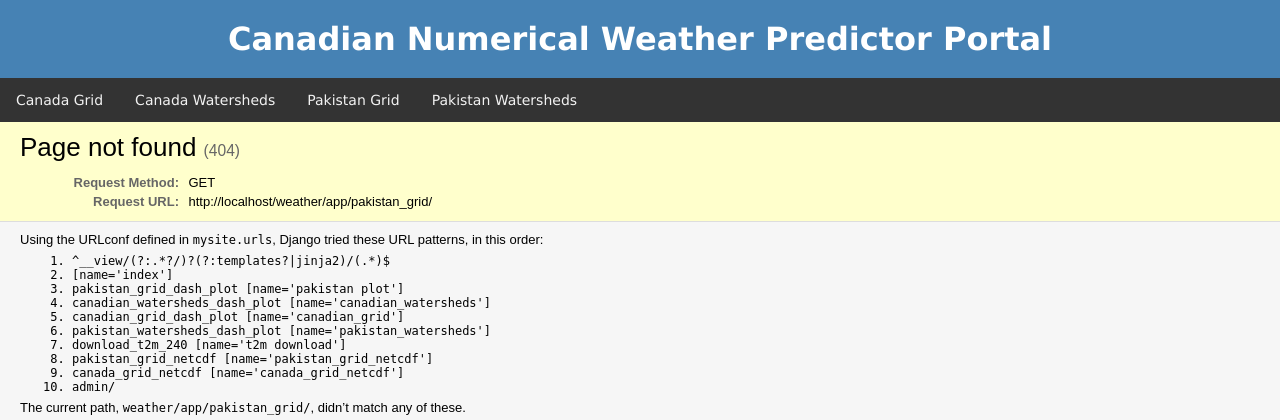
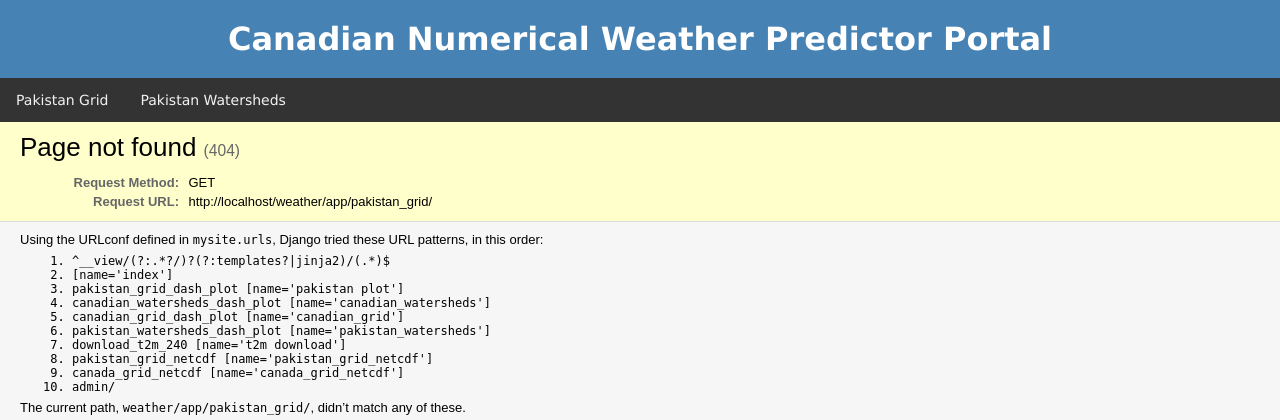
Before and after one commit to joyopo/canadian_model, a Django app: page / in a window 1280 px wide. Shown: the top 420 px of the page. Run offline with Django 3.2, Linux system fonts and the light colour scheme; parts of the project's set-up code (start-up, migrations or seed data) failed here and were passed over.

Commit message:
comment links to Canada pages

```diff
--- a/mysite/weather/templates/pakistan_grid.html
+++ b/mysite/weather/templates/pakistan_grid.html
@@ -93,8 +93,8 @@
         <h1>Canadian Numerical Weather Predictor Portal</h1>
   </div>
   <div class="topnav">
-  <a href="canadian_grid_dash_plot">Canada Grid</a>
-  <a href="canadian_watersheds_dash_plot">Canada Watersheds</a>
+<!--  <a href="canadian_grid_dash_plot">Canada Grid</a>-->
+<!--  <a href="canadian_watersheds_dash_plot">Canada Watersheds</a>-->
   <a href="pakistan_grid_dash_plot">Pakistan Grid</a>
   <a href="pakistan_watersheds_dash_plot">Pakistan Watersheds</a>
 
--- a/mysite/weather/templates/pakistan_watersheds.html
+++ b/mysite/weather/templates/pakistan_watersheds.html
@@ -100,8 +100,8 @@
 <!--      </header>-->
   </div>
   <div class="topnav">
-  <a href="canadian_grid_dash_plot">Canada Grid</a>
-  <a href="canadian_watersheds_dash_plot">Canada Watersheds</a>
+<!--  <a href="canadian_grid_dash_plot">Canada Grid</a>-->
+<!--  <a href="canadian_watersheds_dash_plot">Canada Watersheds</a>-->
   <a href="pakistan_grid_dash_plot">Pakistan Grid</a>
   <a href="pakistan_watersheds_dash_plot">Pakistan Watersheds</a>
 
```
